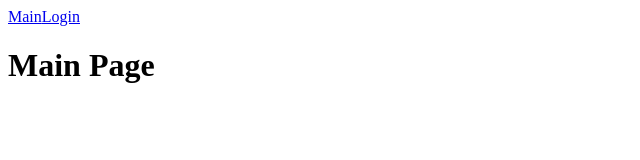
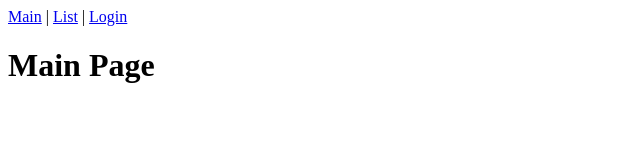
Before and after one commit to PJT-Tuture/tuture-front, a Vue app in the folder tuture-front/: page / in a window 1280 px wide. Shown: the top 160 px of the page, without its empty margins (0-640 px from the left). Built offline with nearby package versions, Linux system fonts and the light colour scheme.

Commit message:
메인페이지 구상

```diff
--- a/tuture-front/src/App.vue
+++ b/tuture-front/src/App.vue
@@ -1,12 +1,13 @@
 <script setup>
 import { RouterLink, RouterView } from 'vue-router'
+import HeaderView1 from './views/HeaderView.vue';
+
 </script>
 
 <template>
   <div id="app">
     <nav>
-      <router-link to="/">Main</router-link>
-      <router-link to="/login">Login</router-link>
+      <HeaderView1/>
     </nav>
     <router-view></router-view>
   </div>
--- /dev/null
+++ b/tuture-front/src/views/HeaderView.vue
@@ -0,0 +1,8 @@
+<template>
+    <div id="nav">
+      <router-link to="/">Main</router-link> |
+      <router-link to="/board">List</router-link> |
+      <router-link to="/login">Login</router-link>
+    </div>
+
+</template>
```
Also changed, not shown: tuture-front/src/views/HeaderView1.vue (deleted, +0 -7 lines), tuture-front/src/views/HeaderView2.vue (deleted).
